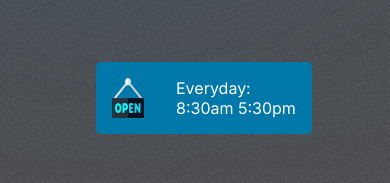
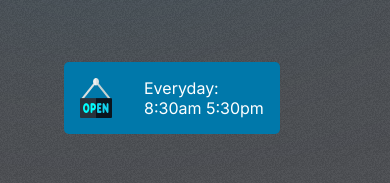
Before and after one commit to cosisaxis/kag-v2, a React (Create React App) app: page / in a window 390 px wide. Shown: the part 536-719 px from the top of the page. Built offline with nearby package versions, Linux system fonts and the light colour scheme.

Commit message:
numbers-up2

```diff
--- a/src/components/Hero/Hero.css
+++ b/src/components/Hero/Hero.css
@@ -220,7 +220,7 @@
         position: relative;
         align-self: center;
         top: 2rem;
-        left: 6rem;
+        left: 4rem;
     }
     .hours>img{
         width: 2rem;
```
